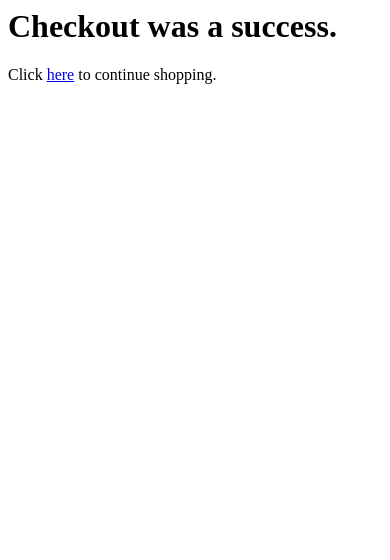
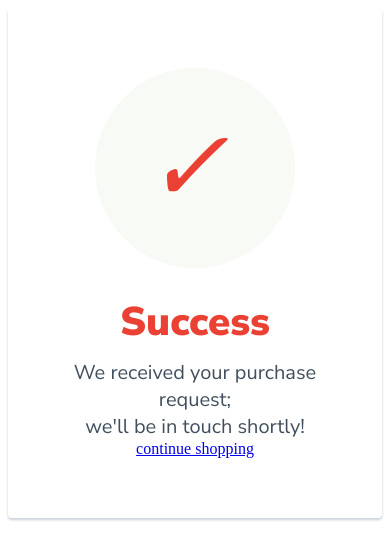
Before and after one commit to Shinozaki-Mishima/ecommerce-app, a PHP site: page /FOLDER/app/Views/pages/thanks.php in a window 390 px wide. Shown: the top 560 px of the page. Run offline with PHP 8.4, Linux system fonts and the light colour scheme; some libraries are stand-ins or nearby versions.

Commit message:
implemented checkout success and cart empty pages.

```diff
--- a/app/Controllers/About.php
+++ b/app/Controllers/About.php
@@ -12,4 +12,4 @@ $product_object = new Product($db_object);
 // required views
 require_once APP_DIR."Views/header-1.php";
 require_once APP_DIR."Views/pages/about.php";
-require_once APP_DIR."Views/footer.php";
+//require_once APP_DIR."Views/footer.php";
--- a/app/Views/pages/thanks.php
+++ b/app/Views/pages/thanks.php
@@ -1,6 +1,43 @@
-<div class="container my-5">
-    <div class="jumbotron">
-      <h1>Checkout was a success.</h1>
-      <p>Click <a href="<?php echo BASE_URL."store"; ?>">here</a> to continue shopping.</p>
-    </div>
+<link href="https://fonts.googleapis.com/css?family=Nunito+Sans:400,400i,700,900&display=swap" rel="stylesheet">
+<style>
+
+  h1 {
+    color: #eb4034;
+    font-family: "Nunito Sans", "Helvetica Neue", sans-serif;
+    font-weight: 900;
+    font-size: 40px;
+    margin-bottom: 10px;
+  }
+  p {
+    color: #404F5E;
+    font-family: "Nunito Sans", "Helvetica Neue", sans-serif;
+    font-size:20px;
+    margin: 0;
+  }
+  i {
+    color: #eb4034;
+    font-size: 100px;
+    line-height: 200px;
+    margin-left:-15px;
+  }
+  .card {
+    background: white;
+    padding: 60px;
+    border-radius: 4px;
+    box-shadow: 0 2px 3px #C8D0D8;
+    display: inline-block;
+    margin: 0 auto;
+  }
+</style>
+<div class="container my-4" style="text-align: center;">
+  <div class="card">
+  <div style="border-radius:200px; height:200px; width:200px; background: #F8FAF5; margin:0 auto;">
+    <i class="checkmark">✓</i>
+  </div>
+    <h1>Success</h1>
+    <p>We received your purchase request;<br/> we'll be in touch shortly!</p>
+    <a
+    class="btn btn-outline-danger cart-btn-transform m-3"
+    href="<?php echo BASE_URL."store"; ?>">continue shopping</a>
+  </div>
 </div>
```
Also changed, not shown: app/Views/includes/cart-empty.php (+23 -5 lines), app/Views/includes/checkout-empty.php (+23 -5 lines), images/shopping-cart.png (added).
